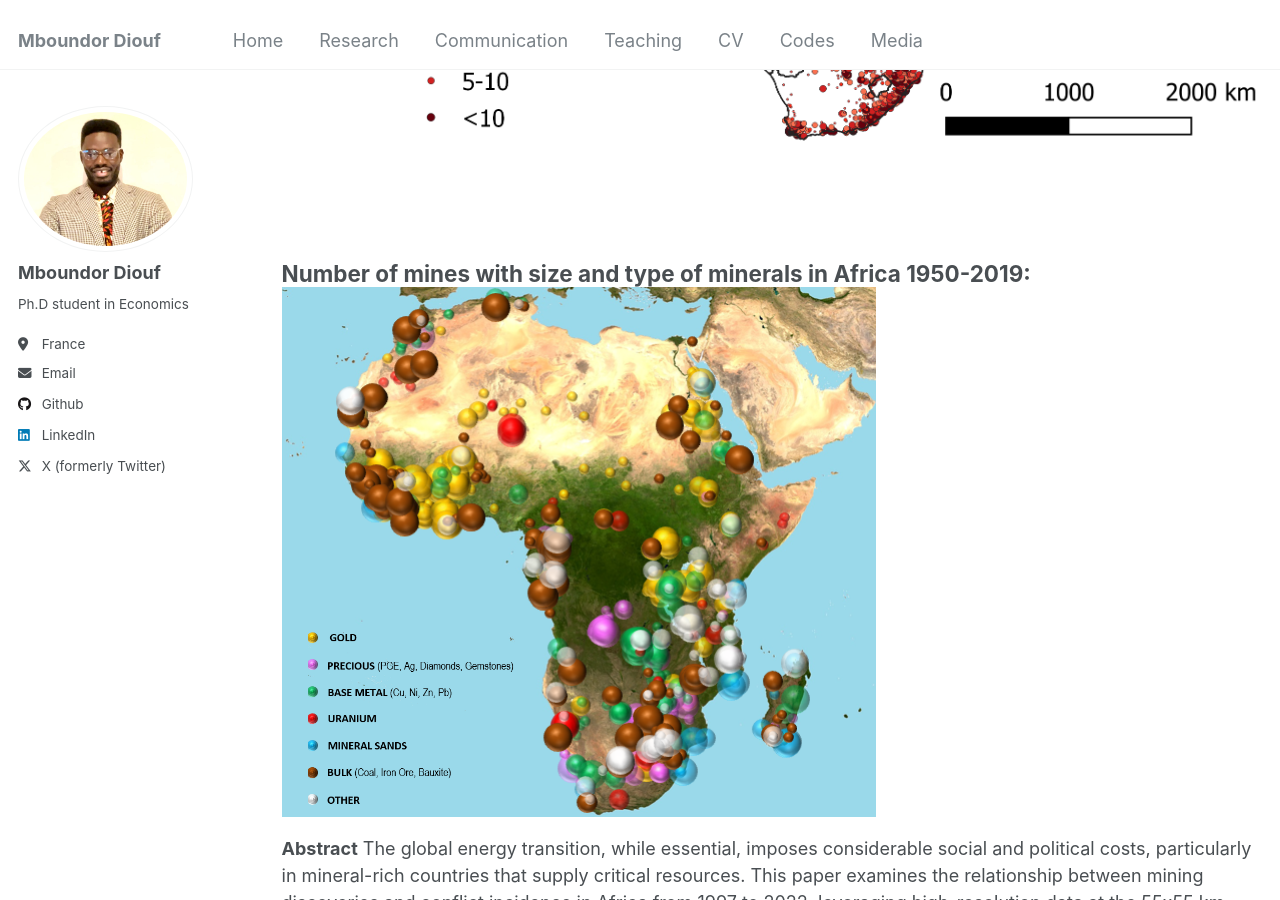
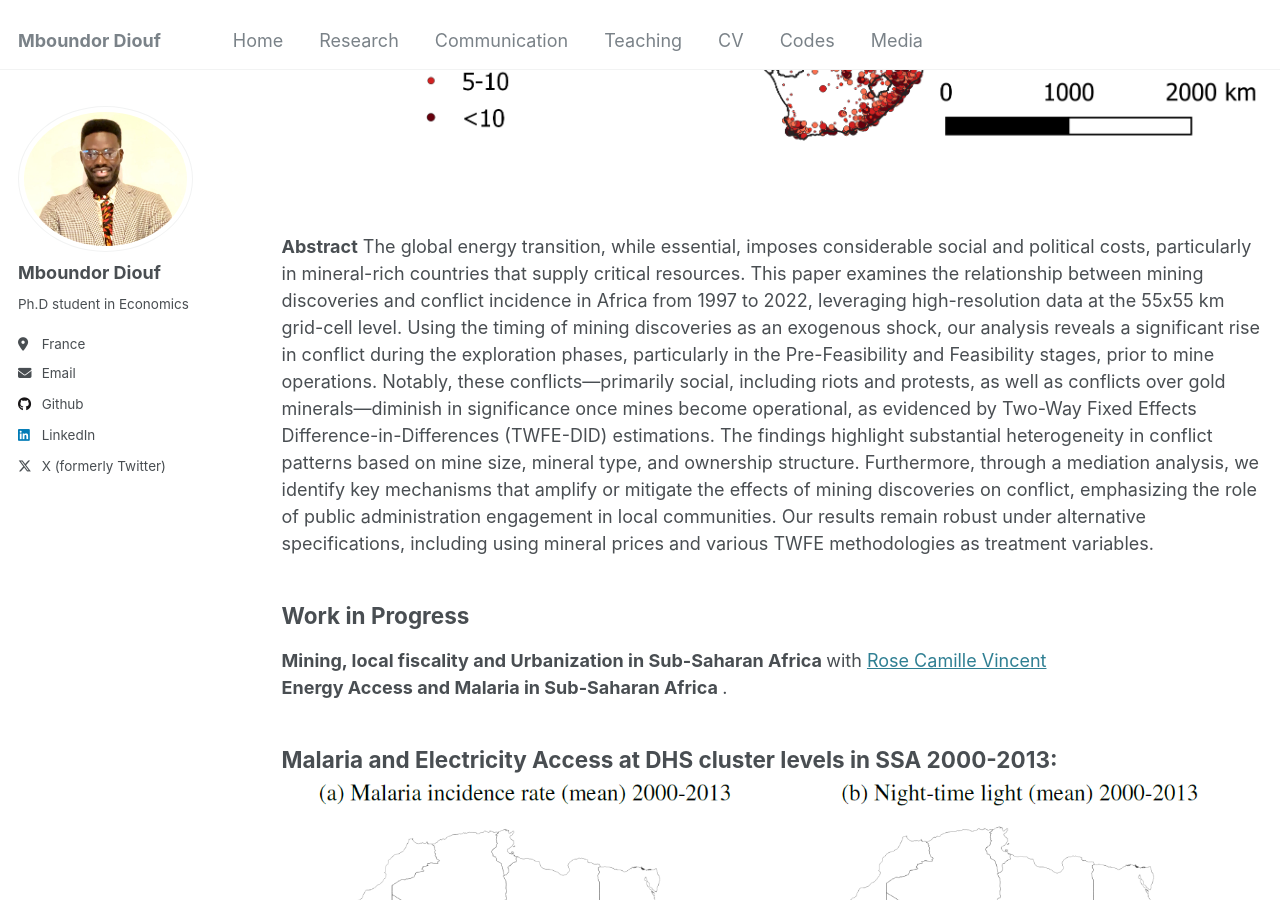
Before and after one commit to mboundordiouf/mboundordiouf.github.io, a Jekyll site: the page built from _pages/publications.md, in a window 1280 px wide and 900 px high, scrolled down 4088 px. Built offline with Jekyll 4.4.1, drawn with Linux system fonts in a browser that asks for light colours.

Commit message:
Update publications.md

```diff
--- a/_pages/publications.md
+++ b/_pages/publications.md
@@ -35,7 +35,6 @@ with [Raphael Soubeyran](https://sites.google.com/site/soubeyranhomepage/) and [
 
 ## Number of conflict events in Africa 1997-2021: <br/><img src='/images/Map_number of ACLED events.png'>
 
-## Number of mines with size and type of minerals in Africa 1950-2019: <br/><img src='/images/Map_Mineral_Size_AFRICA_ok.png'>
 **Abstract**
 The global energy transition, while essential, imposes considerable social and political costs, particularly in mineral-rich countries that supply critical resources. This paper examines the relationship between mining discoveries and conflict incidence in Africa from 1997 to 2022, leveraging high-resolution data at the 55x55 km grid-cell level. Using the timing of mining discoveries as an exogenous shock, our analysis reveals a significant rise in conflict during the exploration phases, particularly in the Pre-Feasibility and Feasibility stages, prior to mine operations. Notably, these conflicts—primarily social, including riots and protests, as well as conflicts over gold minerals—diminish in significance once mines become operational, as evidenced by Two-Way Fixed Effects Difference-in-Differences (TWFE-DID) estimations.
 The findings highlight substantial heterogeneity in conflict patterns based on mine size, mineral type, and ownership structure. Furthermore, through a mediation analysis, we identify key mechanisms that amplify or mitigate the effects of mining discoveries on conflict, emphasizing the role of public administration engagement in local communities. Our results remain robust under alternative specifications, including using mineral prices and various TWFE methodologies as treatment variables.
```
